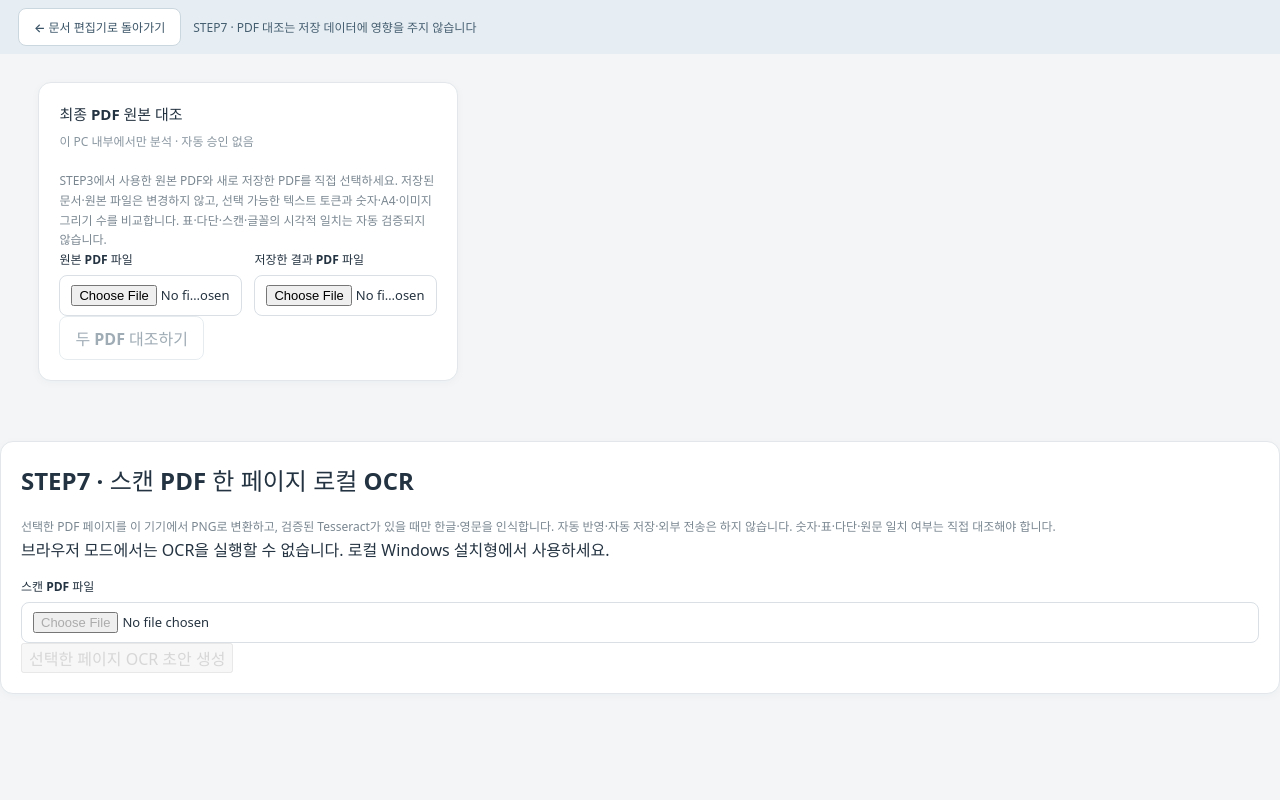
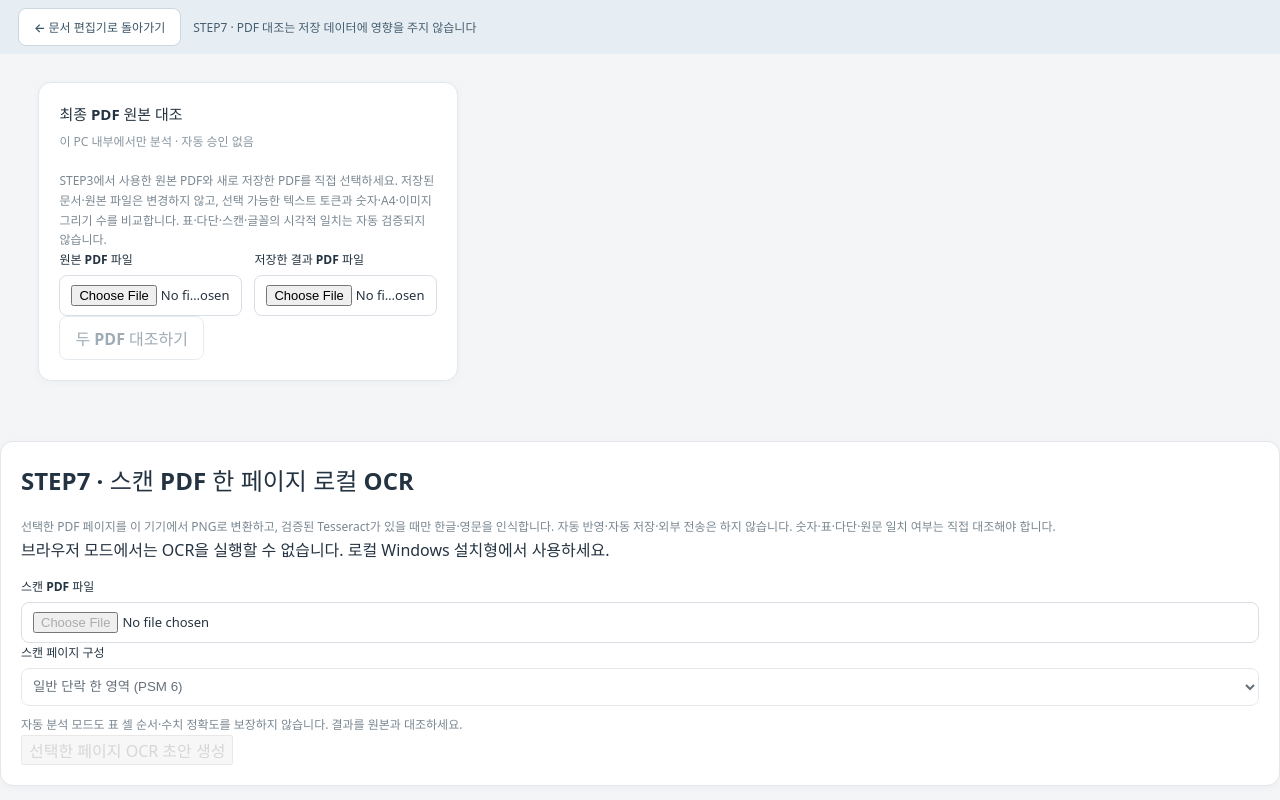
Before and after one commit to hibi89/astra_pdf_redesigner, a React (Vite) app: page / in a window 1280 px wide. Both pictures are taken after a click on the button "최종 PDF 원본 대조". Built offline with nearby package versions, Linux system fonts and the light colour scheme.

Commit message:
feat(ocr): add explicit single-block/mixed-layout segmentation choice in scan review UI

```diff
--- a/src/step7/LocalOcrPanel.tsx
+++ b/src/step7/LocalOcrPanel.tsx
@@ -12,6 +12,7 @@ export default function LocalOcrPanel(){
  const [status,setStatus]=useState('로컬 OCR 엔진을 확인 중입니다.');
  const [source,setSource]=useState<File|null>(null);
  const [pageNumber,setPageNumber]=useState(1);
+ const [layoutMode,setLayoutMode]=useState<3|6>(6);
  const [text,setText]=useState('');
  const [busy,setBusy]=useState(false);
  const [error,setError]=useState('');
@@ -74,7 +75,7 @@ export default function LocalOcrPanel(){
     canvas.toBlob(item=>item?resolve(item):reject(Error('PNG로 변환하지 못했습니다.')),'image/png'));
    canvas.width=0;canvas.height=0;
    if(!current())return;
-   const response=await window.astraDesktop.localOcrRecognizePng(new Uint8Array(await blob.arrayBuffer()));
+   const response=await window.astraDesktop.localOcrRecognizePng(new Uint8Array(await blob.arrayBuffer()),layoutMode);
    if(!current())return;
    if(response.status==='review'&&response.reviewOnly===true&&response.approved===false&&response.externalTransfer===false&&typeof response.text==='string'){
     setText(response.text);
@@ -98,6 +99,14 @@ export default function LocalOcrPanel(){
    <input type="number" min="1" max={MAX_PAGES} value={pageNumber} disabled={busy}
     data-step7-ocr-page onChange={e=>setPageNumber(Math.max(1,Math.min(MAX_PAGES,Number(e.target.value)||1)))}/>
   </label>}
+  <label className="field">스캔 페이지 구성
+   <select data-step7-ocr-layout-mode value={layoutMode} disabled={busy||!available}
+    onChange={e=>setLayoutMode(e.target.value==='3'?3:6)}>
+    <option value={6}>일반 단락 한 영역 (PSM 6)</option>
+    <option value={3}>표·여러 영역 자동 분석 (PSM 3)</option>
+   </select>
+  </label>
+  <p className="help-text">자동 분석 모드도 표 셀 순서·수치 정확도를 보장하지 않습니다. 결과를 원본과 대조하세요.</p>
   <div className="toolbar">
    <button type="button" disabled={!available||!source||busy} data-step7-ocr-run onClick={()=>void run()}>선택한 페이지 OCR 초안 생성</button>
    {busy&&<button type="button" className="secondary-button" data-step7-ocr-cancel onClick={cancel}>인식 취소</button>}
```
